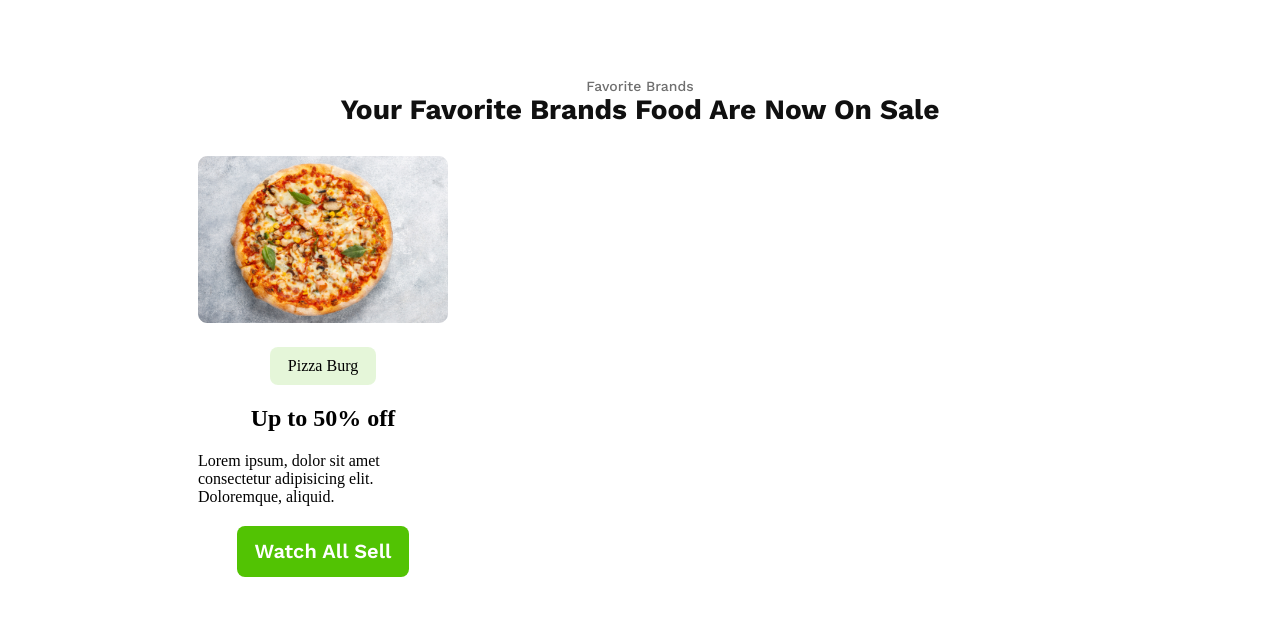
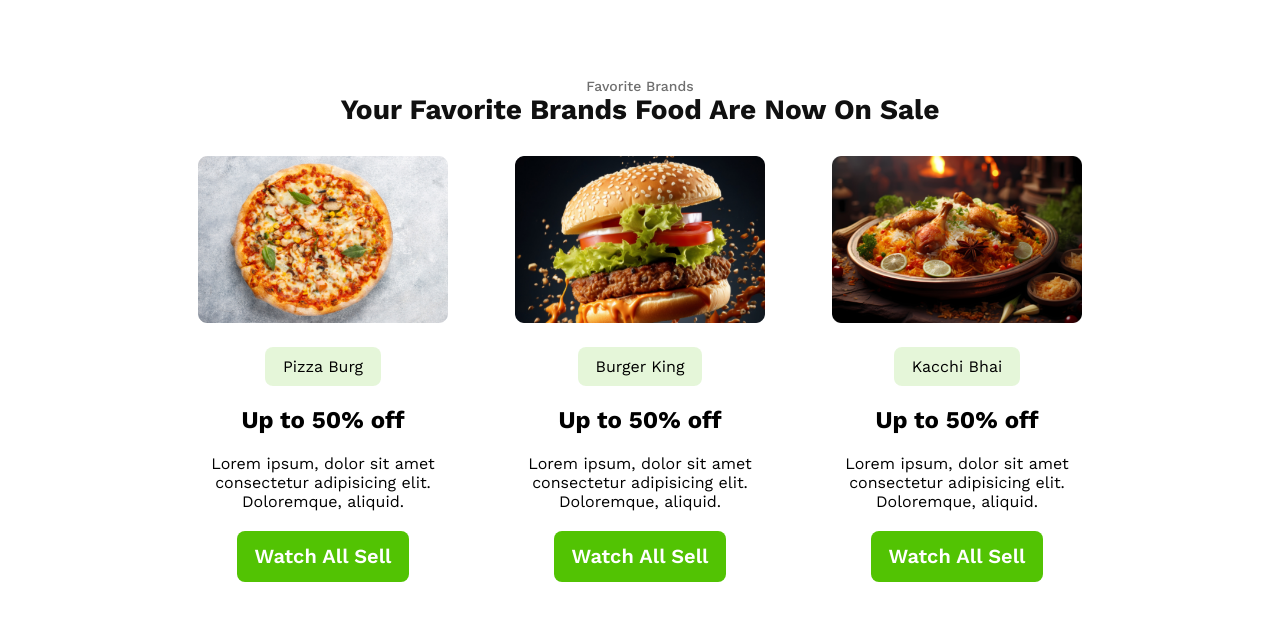
Before and after one commit to kawsarNK/food-resturent-project, a plain HTML site: page index.html in a window 1280 px wide. Shown: the part 637-1258 px from the top of the page. Drawn offline with nearby package versions, Linux system fonts and the light colour scheme.

Commit message:
add 2 more complete cart

```diff
--- a/index.html
+++ b/index.html
@@ -37,6 +37,27 @@
                     <p>Lorem ipsum, dolor sit amet consectetur adipisicing elit. Doloremque, aliquid.</p>
                     <button class="btn">Watch All Sell</button>
                 </div>
+                <div class="card">
+                    <div class="image-box">
+                        <img src="assets/burger.png" alt="">
+                    </div>
+                <div class="shop">
+                    <span>Burger King</span>
+                </div>
+                <h1>Up to 50% off</h1>
+                <p>Lorem ipsum, dolor sit amet consectetur adipisicing elit. Doloremque, aliquid.</p>
+                <button class="btn">Watch All Sell</button>
+            </div><div class="card">
+                <div class="image-box">
+                    <img src="assets/biriyani.png" alt="">
+                </div>
+            <div class="shop">
+                <span>Kacchi Bhai</span>
+            </div>
+            <h1>Up to 50% off</h1>
+            <p>Lorem ipsum, dolor sit amet consectetur adipisicing elit. Doloremque, aliquid.</p>
+            <button class="btn">Watch All Sell</button>
+        </div>
             </div>
         </div>
     </section>
--- a/style/style.css
+++ b/style/style.css
@@ -81,7 +81,7 @@
 }
 
 #card-box .info{
-
+    text-align: center;
 }
 
 #card-box .title{
@@ -105,6 +105,10 @@ text-align: center;
 }
 .card-container{
     margin-top: 30px;
+    display: flex;
+    justify-content: space-between;
+    gap: 20px;
+    font-family: Work Sans;
 }
 .card{
     max-width: 250px;
@@ -113,12 +117,15 @@ text-align: center;
     gap: 20px;
     justify-content: center;
     align-items: center;
+    text-align: justify;
+    text-align: center;
 }
 .card .image-box{
     width: 250px;
 }
 .card .image-box img{
     width: 100%;
+    text-align: center;
 }
 .card .shop{
     /* text-align: center; */
```
